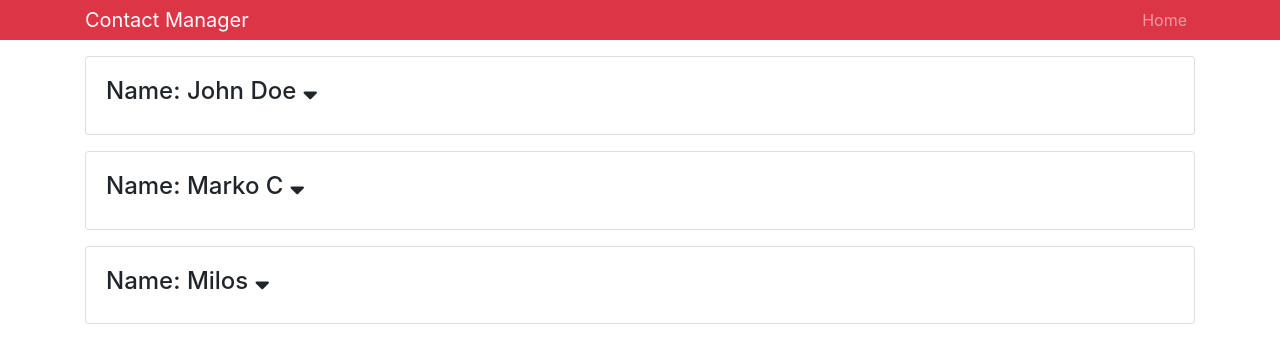
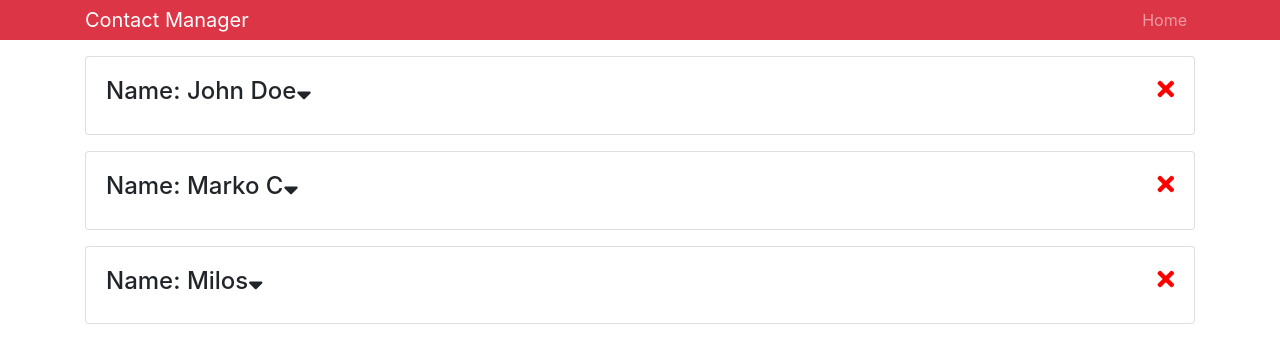
Before and after one commit to MarkoTON/react-front-to-back-default.github.io, a React (Create React App) app in the folder contactmanager/: page / in a window 1280 px wide. Shown: the top 360 px of the page. Built offline with nearby package versions, Linux system fonts and the light colour scheme.

Commit message:
change state over props

```diff
--- a/contactmanager/src/components/Contact.js
+++ b/contactmanager/src/components/Contact.js
@@ -3,7 +3,8 @@
 
 class Contact extends Component {
   static propTypes = {
-    contact: PropTypes.object.isRequired
+    contact: PropTypes.object.isRequired,
+    deleteClickHandler: PropTypes.func.isRequired
   };
 
   state = {
@@ -19,6 +20,11 @@
     // console.log(this.state.showContactInfo);
   }
 
+  onDeleteClick = (e) => {
+    console.log('click');
+    this.props.deleteClickHandler();
+  }
+
 
   render() {
     const {email, name, phone} =  this.props.contact;
@@ -27,7 +33,10 @@
     return (
       <div className="card card-body mb-3">
         {/* <h4>Name: {name} <i onClick={this.onShowClick.bind(this,name)} className="fas fa-sort-down"></i></h4> */}
-        <h4>Name: {name} <i onClick={this.onShowClick} className="fas fa-sort-down"></i></h4>
+        <h4>Name: {name}
+          <i style={{cursor: 'pointer'}} onClick={this.onShowClick} className="fas fa-sort-down"></i>
+          <i className="fas fa-times" onClick={this.onDeleteClick} style={{cursor: 'pointer', float: 'right', color: 'red'}}></i>
+        </h4>
         {showContactInfo ?
           (<ul className="list-group">
             <li className="list-group-item">Email: {email}</li>
--- a/contactmanager/src/components/Contacts.js
+++ b/contactmanager/src/components/Contacts.js
@@ -12,6 +12,18 @@
         { id:3, name: "Milos", email: "milos@gmail.com", phone: '449-999-21' }
       ]
     }
+  };
+
+  deleteContact = (id) => {
+    const { contacts } = this.state;
+
+    const newContacts = contacts.filter(contact => {
+      return contact.id !== id;
+    });
+
+    this.setState({ contacts: newContacts });
+    // console.log(id);
+    // console.log("object");
   }
 
   render() {
@@ -20,7 +32,7 @@
     return (
       <React.Fragment>
         {contacts.map(contact => (
-          <Contact contact={contact} key={contact.id} />
+          <Contact contact={contact} key={contact.id} deleteClickHandler={this.deleteContact.bind(this, contact.id)} />
         ))}
       </React.Fragment>
     )
```
